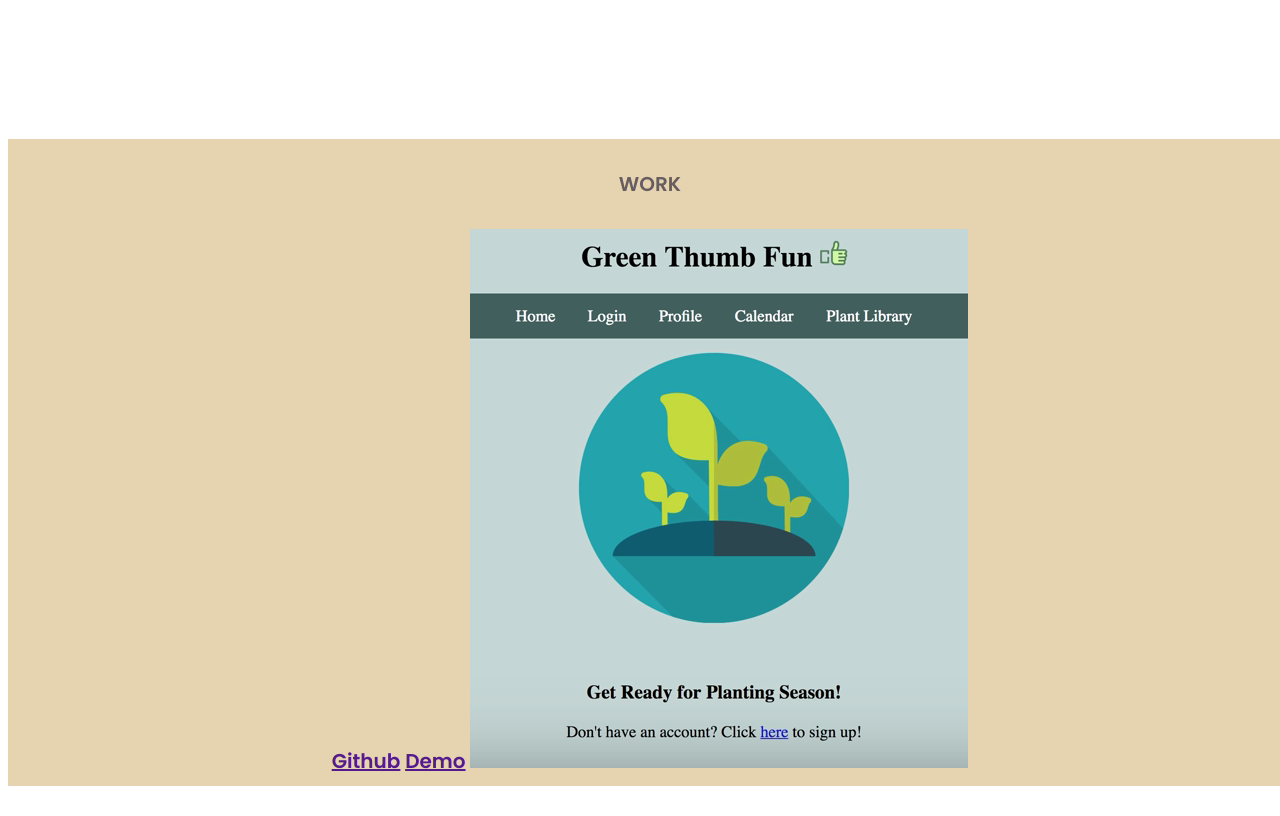
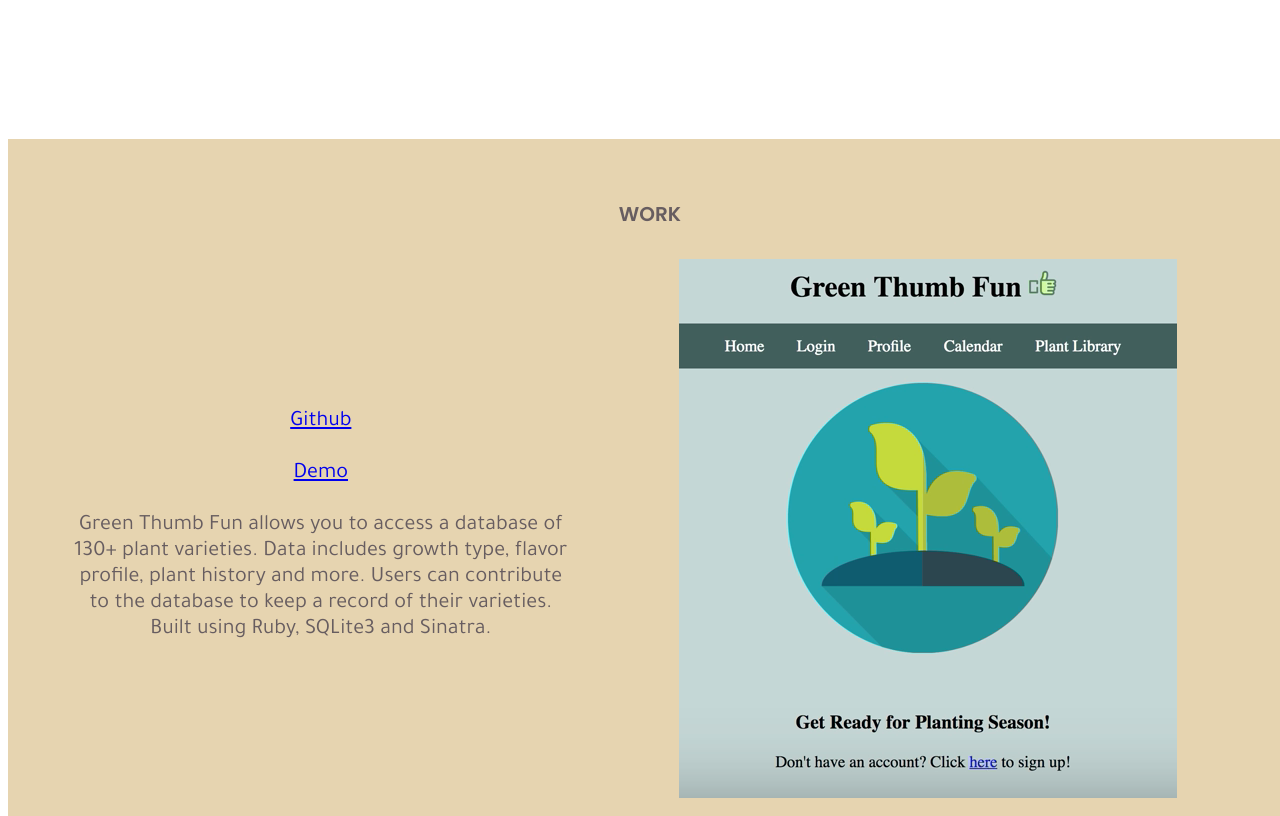
Before and after one commit to eyosef/portfolio_page, a plain HTML site: page index.html in a window 1280 px wide. Shown: the part 1780-2596 px from the top of the page. Before the commit the page ends 2566 px from the top, so only its background shows below. Drawn offline with Linux system fonts and the light colour scheme.

Commit message:
reformatted Work/Portfolio section

```diff
--- a/index.html
+++ b/index.html
@@ -88,10 +88,20 @@
 
     <div class="container">
         <div class="work" style="background-color: rgb(230, 212, 176);">WORK
-        <br></br>
-        <a href="" id="github1">Github</a>
-        <a href="" id="demo1">Demo</a>
-        <img src="images/portfolio-screenshot/green-thumb-fun.png" id="green-thumb">
+            <br></br>
+
+            <div class="work-content">
+                <a href="https://github.com/eyosef/green-thumb-fun" id="github1">Github</a>
+                <br></br>
+                <a href="https://youtu.be/PkSMWlipA3o" id="demo1">Demo</a>
+                <br></br>
+                Green Thumb Fun allows you to access a database of 130+ plant varieties.
+                Data includes growth type, flavor profile, plant history and more.
+                Users can contribute to the database to keep a record of their
+                varieties. Built using Ruby, SQLite3 and Sinatra.
+            </div>
+                <img src="images/portfolio-screenshot/green-thumb-fun.png" id="green-thumb">
+
         </div>
     </div>
 
--- a/main.css
+++ b/main.css
@@ -190,10 +190,9 @@ img#css-icon {
     text-align: center;
     color: rgb(103, 93, 96);
     font-family: 'Poppins', sans-serif;
-    font-weight: bold;
     font-size: 20px;
     padding: 10px;
-    padding-top: 30px;
+    padding-top: 60px;
     z-index: 1;
   }
 
@@ -204,10 +203,11 @@ img#css-icon {
     }
   }
 
-  .images {
-    position: absolute;
-    float: right;
-    color: rgb(103, 93, 96);
-    padding: 10px;
-    padding-top: 30px;
+  .work-content {
+      float: left;
+      width: 40%;
+      padding-top: 150px;
+      padding-left: 50px;
+      font-family: 'Tajawal', sans-serif;
+      font-size: 22px;
   }
```
